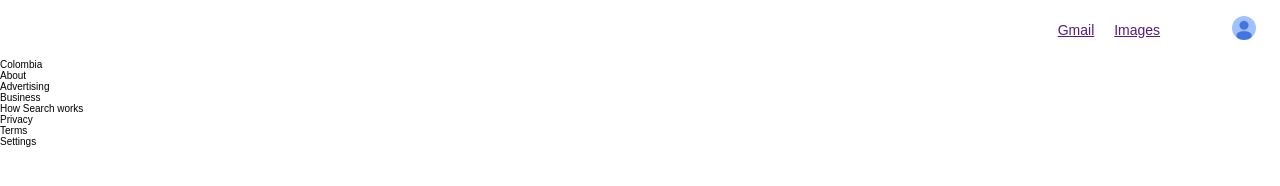
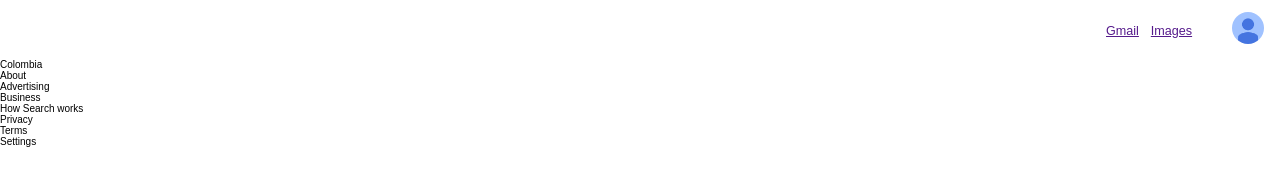
Before and after one commit to danielmaldonado19/Frontend-google-clone, a plain HTML site: page index.html in a window 1280 px wide. Drawn offline with Linux system fonts and the light colour scheme.

Commit message:
Header completed

```diff
--- a/style.css
+++ b/style.css
@@ -20,17 +20,19 @@ header {
 }
 
 .header-box {
-    padding-left: 12px;
+    padding-left: 8px;
 }
 
 .header-box a {
-    padding: 8px;
+    padding: 4px;
+    font-size: 0.9em;
+
 }
 
 .header-img {
     border-radius: 50%;
     width: 40px;
-    padding: 8px;
+    padding: 4px;
 }
 
 /*
```
